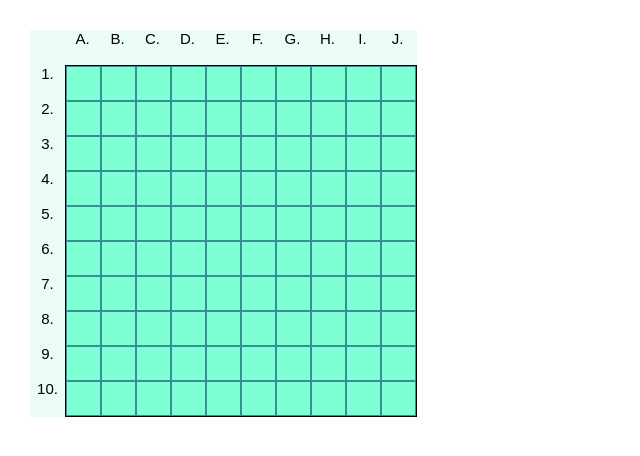
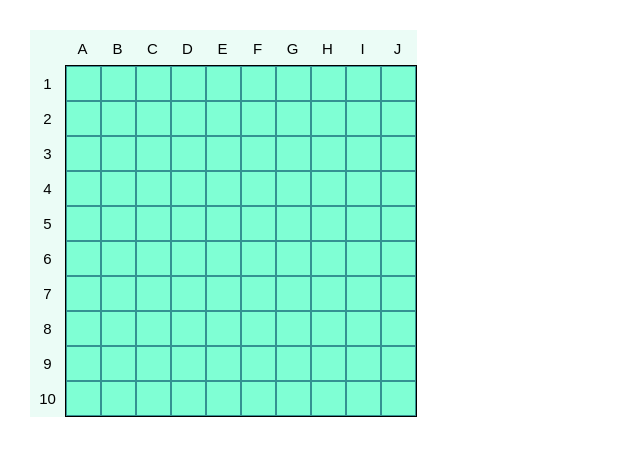
Before and after one commit to Retretik4/sea_battle, a plain HTML site: page public/index3.html in a window 1280 px wide. Shown: the whole page, without its empty margins (0-640 px from the left). Drawn offline with Linux system fonts and the light colour scheme.

Commit message:
fixup! SEAB-3 [feat] Вiдверстано статичну сторiнку код для battleField

```diff
--- a/public/index3.css
+++ b/public/index3.css
@@ -10,8 +10,6 @@
     padding: 0;
     display: flex;
     flex-wrap: wrap;
-    /* justify-content: flex-start;
-    align-items: flex-start; */
     height: 387px;
     width: 387px;
     background-color: rgb(235, 252, 246);
@@ -30,26 +28,34 @@
     text-align: center;
 }
 
-.cell-abc {
-    display: list-item;
-    list-style-position: inside;
-    list-style-type: upper-alpha;
-}
-
-.cell-num {
-    display: list-item;
-    list-style-position: inside;
-    list-style-type: decimal;
-}
-
 .horizontal {
     height: 35px;
     width: 350px;
+    counter-reset: abc;
+}
+
+.cell-abc {
+    counter-increment: abc;
+    margin: 10px 0 0 0;
+}
+
+.cell-abc::before {
+    content: counter(abc, upper-alpha);
 }
 
 .vertical {
     height: 350px;
     width: 35px;
+    counter-reset: number 0;
+}
+
+.cell-num {
+    counter-increment: number;
+    margin: 10px 0 -10px 0;
+}
+
+.cell-num::before {
+    content: counter(number);
 }
 
 .allcell {
```
